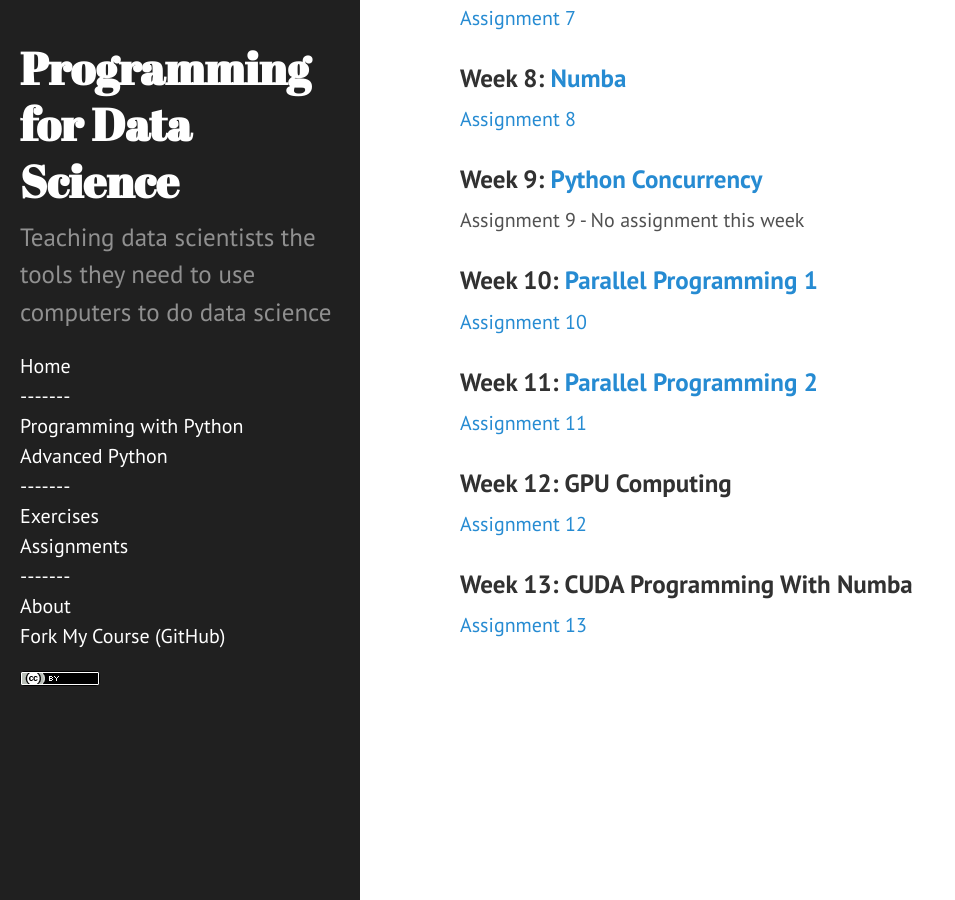
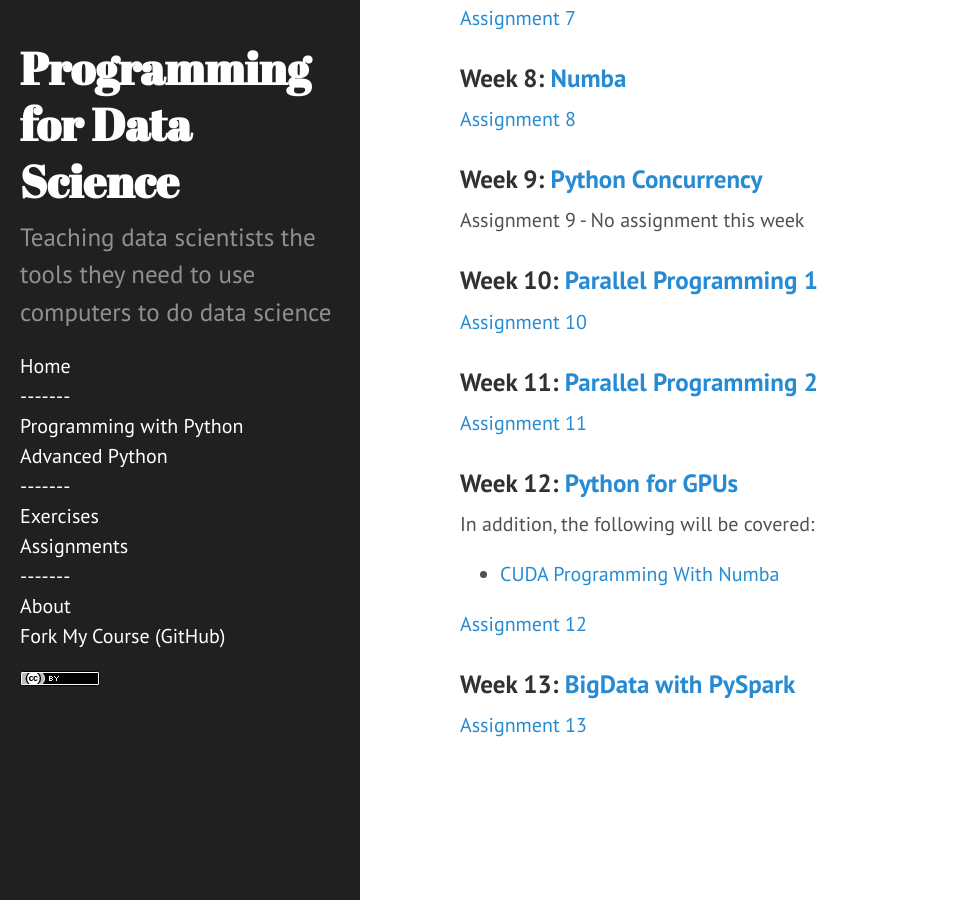
Before and after one commit to nyu-cds/courses, a Jekyll site: the page built from syllabus/advanced-schedule.md, in a window 1280 px wide and 900 px high, scrolled down 1246 px. Shown: the whole window, without its empty margins (0-955 px from the left). Built offline with Jekyll 4.4.1, drawn with Linux system fonts in a browser that asks for light colours.

Commit message:
Signed-off-by: Greg Watson <g.watson@computer.org>

```diff
--- a/syllabus/advanced-schedule.md
+++ b/syllabus/advanced-schedule.md
@@ -62,10 +62,14 @@
 
 [Assignment 11]({{ site.github.url }}/assignments/advanced-11/)
 
-### Week 12: GPU Computing
+### Week 12: [Python for GPUs](https://nyu-cds.github.io/python-gpu/)
+
+In addition, the following will be covered:
+
+* [CUDA Programming With Numba](https://nyu-cds.github.io/python-numba/05-cuda/)
 
 [Assignment 12]({{ site.github.url }}/assignments/advanced-12/)
 
-### Week 13: CUDA Programming With Numba
+### Week 13: [BigData with PySpark](https://nyu-cds.github.io/python-bigdata/)
 
 [Assignment 13]({{ site.github.url }}/assignments/advanced-13/)
```
